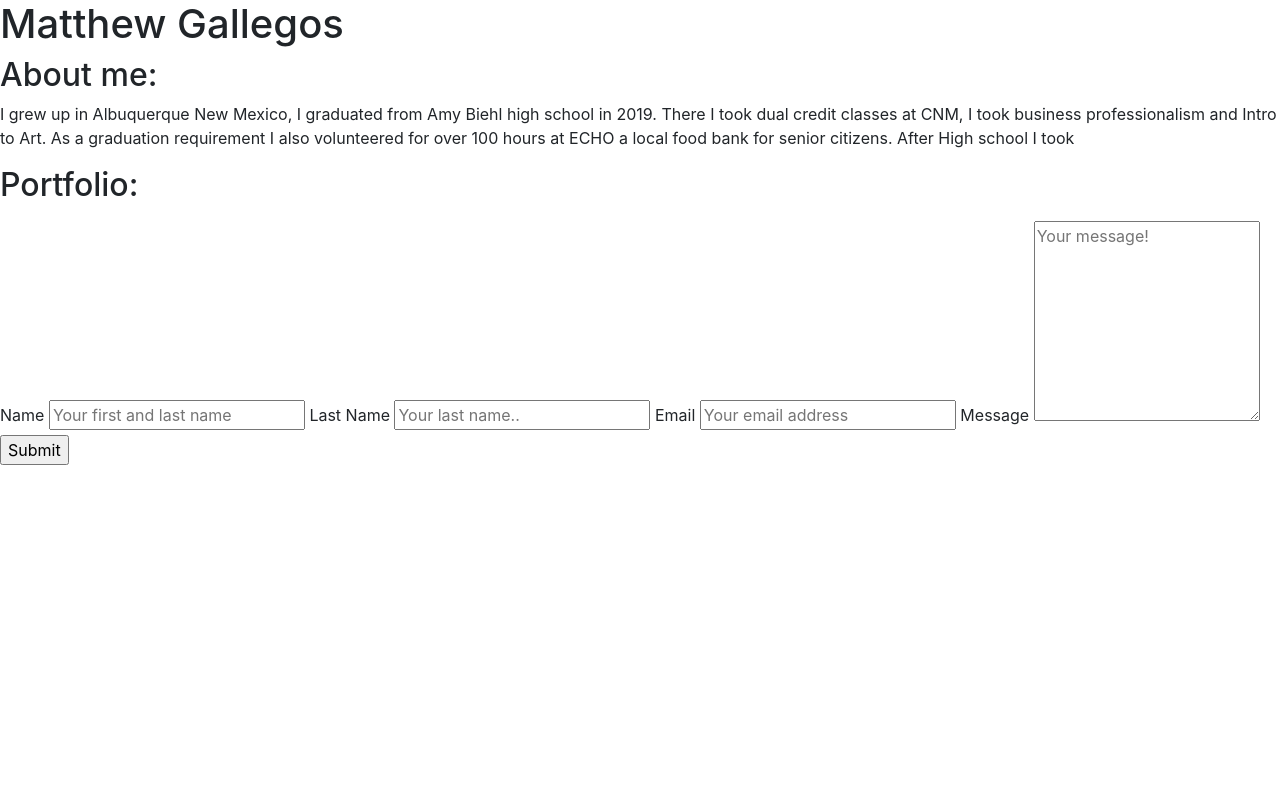
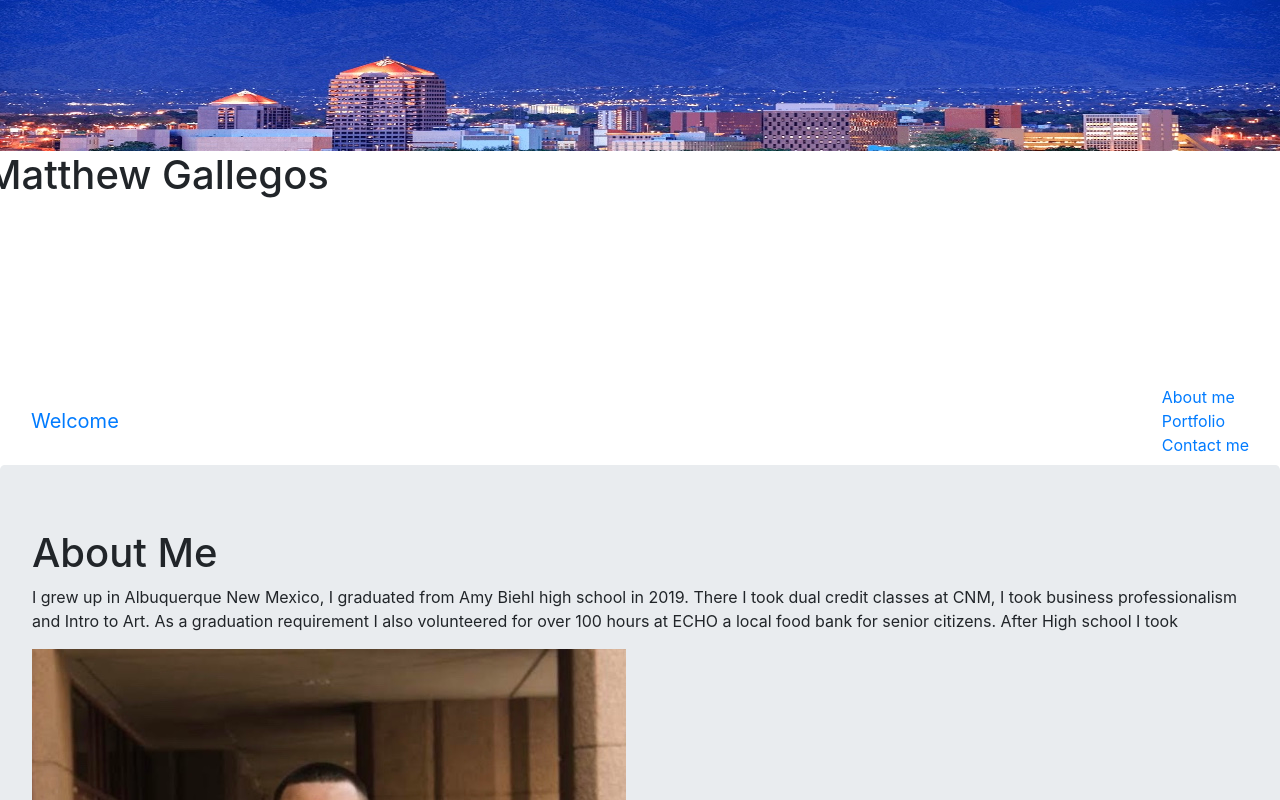
Before and after one commit to mattg2000/matt-portfolio, a plain HTML site: page public_html/index.html in a window 1280 px wide. Shown: the top 800 px of the page. Drawn offline with nearby package versions, Linux system fonts and the light colour scheme.

Commit message:
added jumbotron, header and navbar

```diff
--- a/public_html/index.html
+++ b/public_html/index.html
@@ -4,16 +4,42 @@
 	<meta charset="UTF-8">
 	<title>Matthew Gallegos Portfolio</title>
 	<link crossorigin="anonymous" href="https://stackpath.bootstrapcdn.com/bootstrap/4.4.1/css/bootstrap.min.css"
-		integrity="sha384-Vkoo8x4CGsO3+Hhxv8T/Q5PaXtkKtu6ug5TOeNV6gBiFeWPGFN9MuhOf23Q9Ifjh" rel="stylesheet">
+				integrity="sha384-Vkoo8x4CGsO3+Hhxv8T/Q5PaXtkKtu6ug5TOeNV6gBiFeWPGFN9MuhOf23Q9Ifjh" rel="stylesheet">
 
 
 </head>
 <body>
-<h1>Matthew Gallegos</h1>
-<h2>About me:</h2>
-<p>I grew up in Albuquerque New Mexico, I graduated from Amy Biehl high school in 2019. There I took dual credit classes
-at CNM, I took business professionalism and Intro to Art. As a graduation requirement I also volunteered for over 100
-hours at ECHO a local food bank for senior citizens. After High school I took </p>
+<header>
+	<div class="row">
+		<div class="background-image" id="jumboid">
+			<img src="IMG_3236.jpg" class="img-responsive" width="100%" height="40%" back>
+			<h1>Matthew Gallegos</h1>
+		</div>
+	</div>
+</header>
+
+<nav class="navbar navbar-default">
+	<div class="container-fluid">
+		<div class="navbar-header">
+			<a class="navbar-brand" href="#">Welcome</a>
+		</div>
+		<ul class="nav navbar-nav">
+			<li class="active"><a href="#">About me</a></li>
+			<li><a href="#">Portfolio</a></li>
+			<li><a href="#">Contact me</a></li>
+		</ul>
+	</div>
+</nav>
+
+	<div class="jumbotron" id="jumbotron">
+		<h1>About Me</h1>
+		<p>I grew up in Albuquerque New Mexico, I graduated from Amy Biehl high school in 2019. There I took dual credit classes
+			at CNM, I took business professionalism and Intro to Art. As a graduation requirement I also volunteered for over 100
+			hours at ECHO a local food bank for senior citizens. After High school I took</p>
+		<img src="IMG-3426.jpg">
+	</div>
+
+
 <h2>Portfolio:</h2>
 <p></p>
 
--- /dev/null
+++ b/public_html/style.css
@@ -0,0 +1,31 @@
+body{
+	margin:0;
+	padding:0;
+	width:100%;
+}
+
+#jumboid{
+	width:100% ;
+}
+
+.background-image {
+	position: relative;
+}
+
+.background-image img {
+	display: block;
+	width: 100%;
+	margin: 0 auto;
+}
+
+header{
+	width:100%;
+	height:100%;
+	height:calc(100% - 1px);
+	background-image:url('IMG_3236.jpg');
+	background-size:cover;
+}
+
+#jumbotron{
+
+}
```
Also changed, not shown: public_html/IMG-3426.jpg (added), public_html/IMG_3236.jpg (added).
